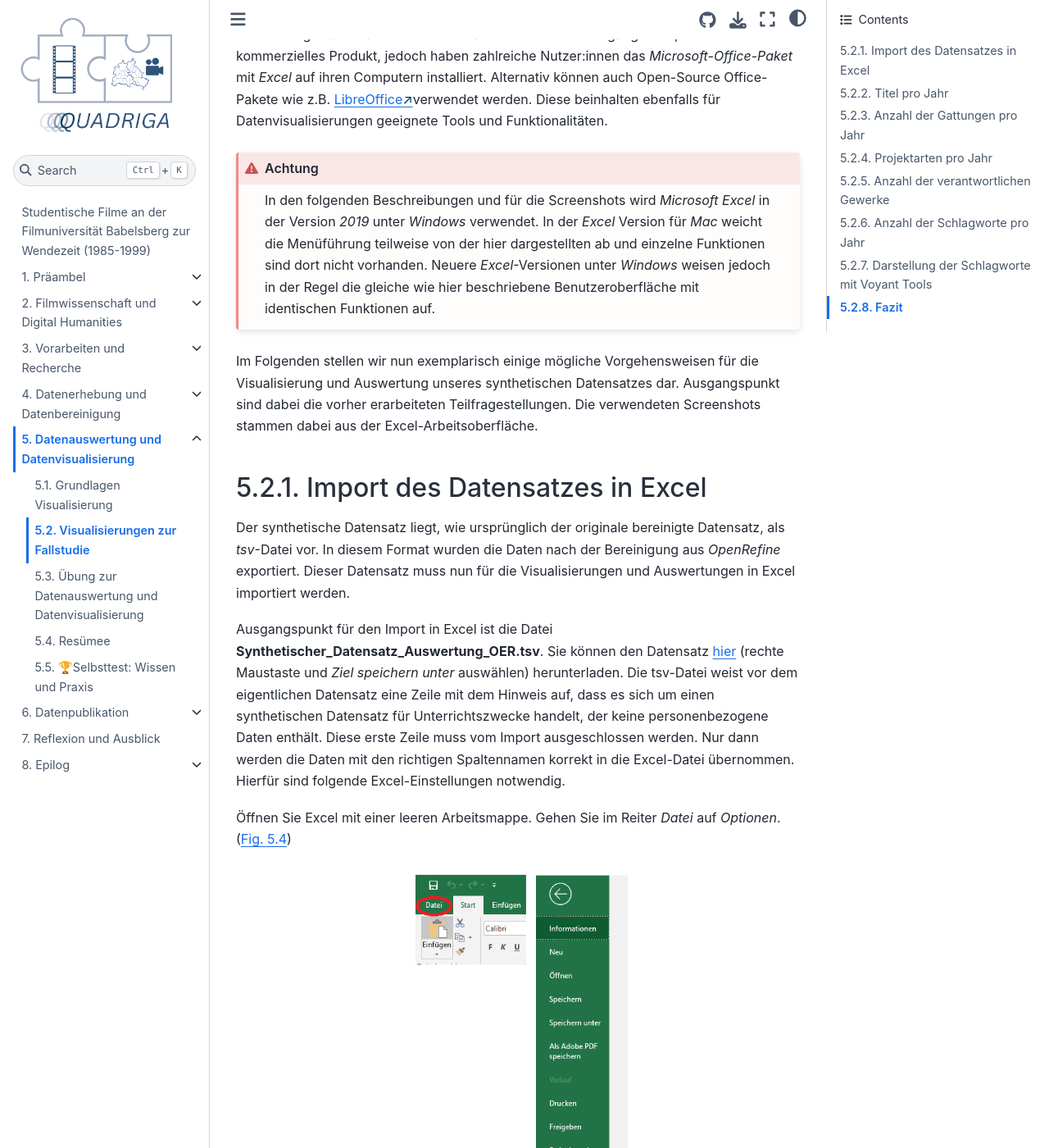
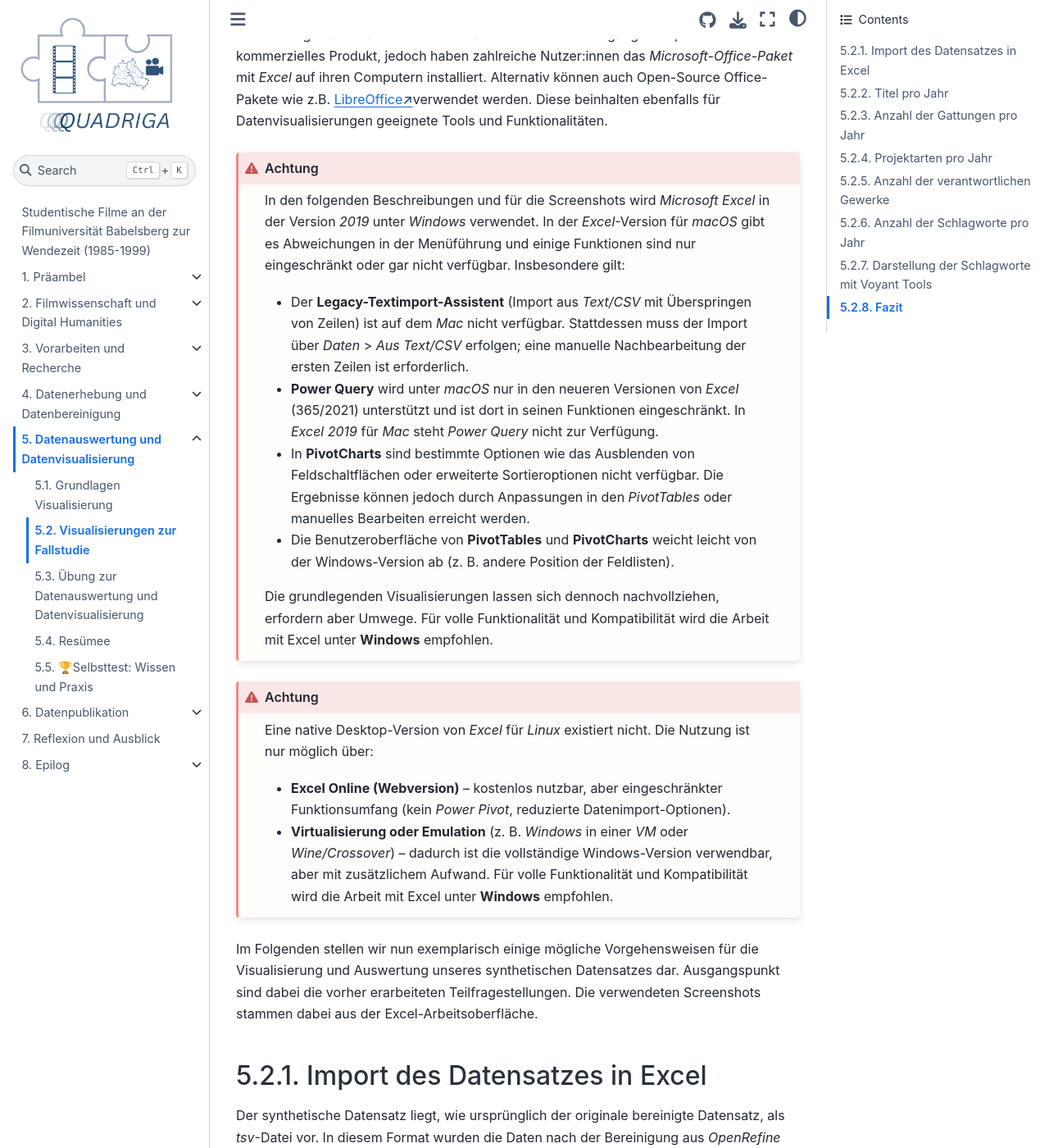
Before and after one commit to quadriga-dk/Bewegtes-Bild-Fallstudie-2, a Jupyter Book: the page built from auswertung/datenvisualisierung.md, in a window 1280 px wide and 1400 px high, scrolled down 754 px. Shown: the whole window at 82% size. Built offline with Jupyter Book 1.0.4 settings and Sphinx 7.4.7 and the Sphinx Book theme 1.1.4, drawn with Linux system fonts in a browser that asks for light colours.

Commit message:
update disclaimer excel

````diff
--- a/auswertung/datenvisualisierung.md
+++ b/auswertung/datenvisualisierung.md
@@ -17,7 +17,22 @@ Im Rahmen der Fallstudie verwenden wir <a href="https://www.microsoft.com/de-de/
 
 ```{admonition} Achtung
 :class: caution
-In den folgenden Beschreibungen und für die Screenshots wird *Microsoft Excel* in der Version *2019* unter *Windows* verwendet. In der *Excel* Version für *Mac* weicht die Menüführung teilweise von der hier dargestellten ab und einzelne Funktionen sind dort nicht vorhanden. Neuere *Excel*-Versionen unter *Windows* weisen jedoch in der Regel die gleiche wie hier beschriebene Benutzeroberfläche mit identischen Funktionen auf.
+In den folgenden Beschreibungen und für die Screenshots wird *Microsoft Excel* in der Version *2019* unter *Windows* verwendet. In der *Excel*-Version für *macOS* gibt es Abweichungen in der Menüführung und einige Funktionen sind nur eingeschränkt oder gar nicht verfügbar. Insbesondere gilt:
+
+- Der **Legacy-Textimport-Assistent** (Import aus *Text/CSV* mit Überspringen von Zeilen) ist auf dem *Mac* nicht verfügbar. Stattdessen muss der Import über *Daten* > *Aus Text/CSV* erfolgen; eine manuelle Nachbearbeitung der ersten Zeilen ist erforderlich.
+- **Power Query** wird unter *macOS* nur in den neueren Versionen von *Excel* (365/2021) unterstützt und ist dort in seinen Funktionen eingeschränkt. In *Excel 2019* für *Mac* steht *Power Query* nicht zur Verfügung.
+- In **PivotCharts** sind bestimmte Optionen wie das Ausblenden von Feldschaltflächen oder erweiterte Sortieroptionen nicht verfügbar. Die Ergebnisse können jedoch durch Anpassungen in den *PivotTables* oder manuelles Bearbeiten erreicht werden.
+- Die Benutzeroberfläche von **PivotTables** und **PivotCharts** weicht leicht von der Windows-Version ab (z. B. andere Position der Feldlisten).
+
+Die grundlegenden Visualisierungen lassen sich dennoch nachvollziehen, erfordern aber Umwege. Für volle Funktionalität und Kompatibilität wird die Arbeit mit Excel unter **Windows** empfohlen.
+```
+
+```{admonition} Achtung
+:class: caution
+Eine native Desktop-Version von *Excel* für *Linux* existiert nicht. Die Nutzung ist nur möglich über:
+- **Excel Online (Webversion)** – kostenlos nutzbar, aber eingeschränkter Funktionsumfang (kein *Power Pivot*, reduzierte Datenimport-Optionen).
+- **Virtualisierung oder Emulation** (z. B. *Windows* in einer *VM* oder *Wine/Crossover*) – dadurch ist die vollständige Windows-Version verwendbar, aber mit zusätzlichem Aufwand.
+Für volle Funktionalität und Kompatibilität wird die Arbeit mit Excel unter **Windows** empfohlen.
 ```
 
 Im Folgenden stellen wir nun exemplarisch einige mögliche Vorgehensweisen für die Visualisierung und Auswertung unseres synthetischen Datensatzes dar. Ausgangspunkt sind dabei die vorher erarbeiteten Teilfragestellungen. Die verwendeten Screenshots stammen dabei aus der Excel-Arbeitsoberfläche.
````
